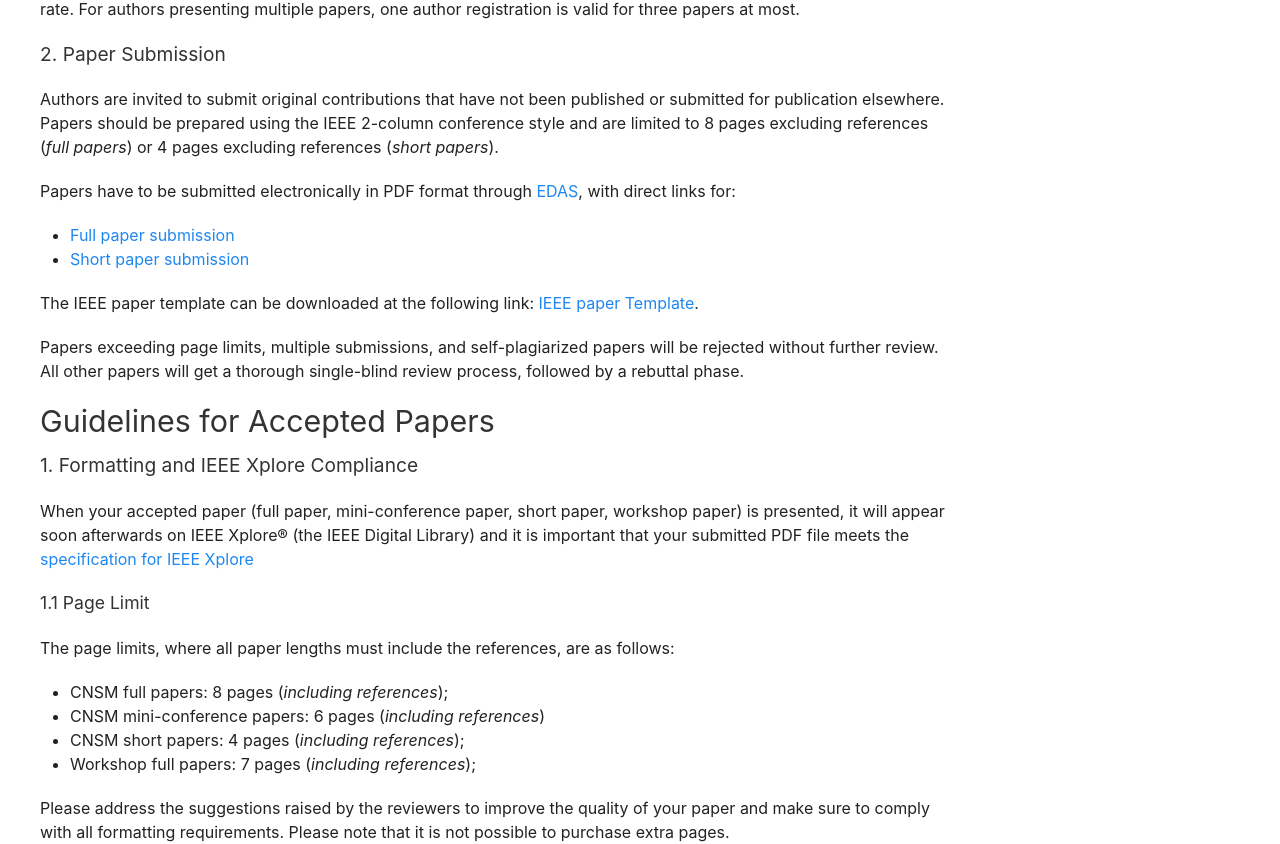
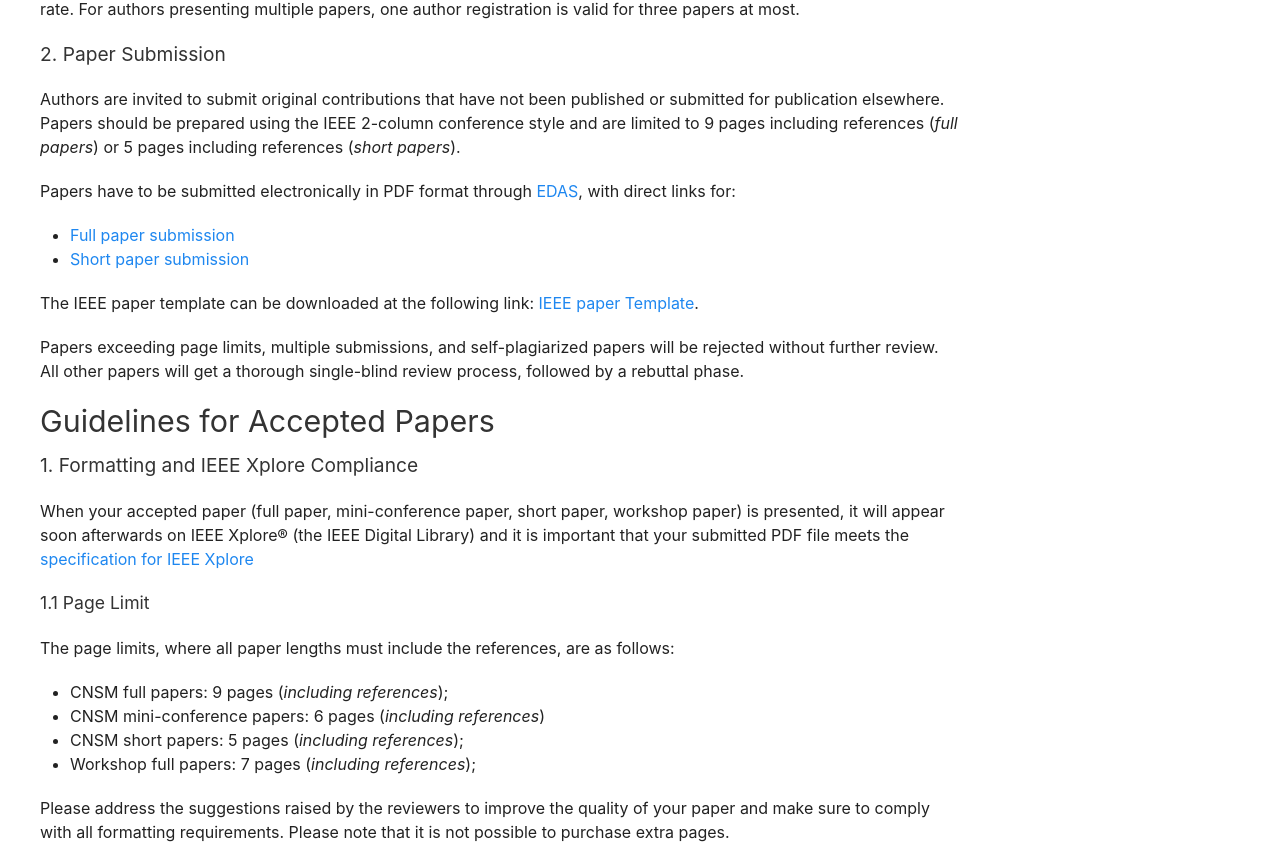
Before and after one commit to stuartclayman/cnsm_2021_website, a Jekyll site: the page built from authors.html, in a window 1280 px wide and 1400 px high. Shown: the part 507-1351 px from the top of the window. Built offline with Jekyll 4.4.1, drawn with Linux system fonts in a browser that asks for light colours; nearby versions of some CDN libraries.

Commit message:
Page count adjustment

```diff
--- a/authors.html
+++ b/authors.html
@@ -38,7 +38,7 @@ one author registration is valid for three papers at most.
 Authors are invited to submit original contributions that have not
 been published or submitted for publication elsewhere. Papers should
 be prepared using the IEEE 2-column conference style and are limited
-to 8 pages excluding references (<i>full papers</i>) or 4 pages excluding
+to 9 pages including references (<i>full papers</i>) or 5 pages including
 references (<i>short papers</i>).
 
 <p>Papers have to be submitted electronically in PDF format through
@@ -86,9 +86,9 @@ by a rebuttal phase.
 
 <p>The page limits, where all paper lengths must include the references,  are as follows:</p>
 <ul>
-  <li>CNSM full papers: 8 pages (<i>including references</i>);</li>
+  <li>CNSM full papers: 9 pages (<i>including references</i>);</li>
   <li>CNSM mini-conference papers: 6 pages (<i>including references</i>)</li>
-  <li>CNSM short papers: 4 pages (<i>including references</i>);</li>
+  <li>CNSM short papers: 5 pages (<i>including references</i>);</li>
   <li>Workshop full papers: 7 pages (<i>including references</i>);</li>
 </ul>
 
```
